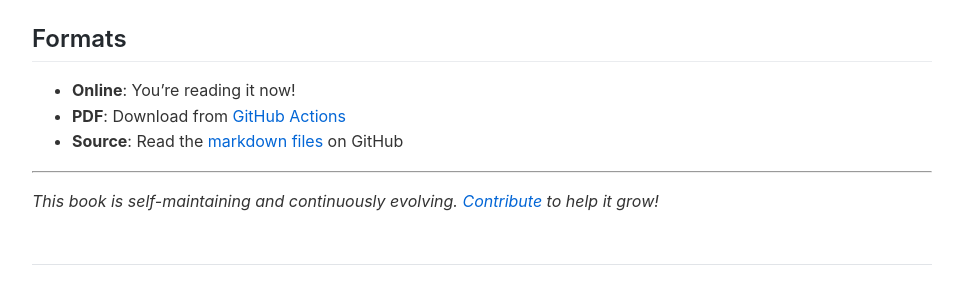
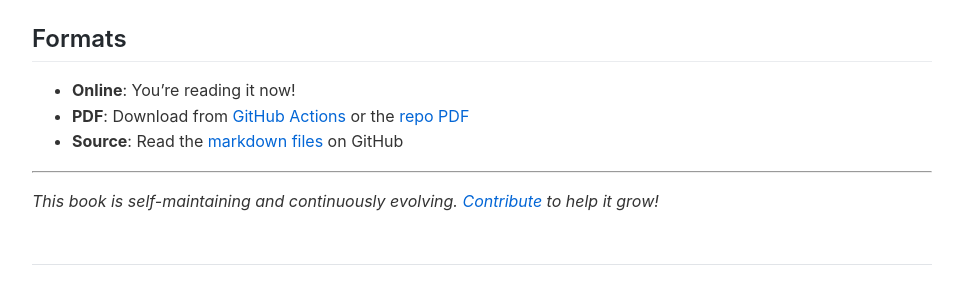
Before and after one commit to arivero/agentbook, a Jekyll site: the page built from book/index.md, in a window 1280 px wide and 900 px high, scrolled down 1537 px. Shown: the part 543-843 px from the top of the window, without its empty margins (158-1121 px from the left). Built offline with Jekyll 4.4.1, drawn with Linux system fonts in a browser that asks for light colours.

Commit message:
Automate PDF updates and repo link

```diff
--- a/book/index.md
+++ b/book/index.md
@@ -73,7 +73,7 @@ Overview of the book and what you'll learn.
 ## Formats
 
 - **Online**: You're reading it now!
-- **PDF**: Download from [GitHub Actions](https://github.com/arivero/agentbook/actions/workflows/build-pdf.yml)
+- **PDF**: Download from [GitHub Actions](https://github.com/arivero/agentbook/actions/workflows/build-pdf.yml) or the [repo PDF](https://github.com/arivero/agentbook/raw/main/book/agentic-workflows-book.pdf)
 - **Source**: Read the [markdown files](https://github.com/arivero/agentbook/tree/main/book) on GitHub
 
 ---
```
Also changed, not shown: .github/workflows/build-pdf.yml, README.md.
